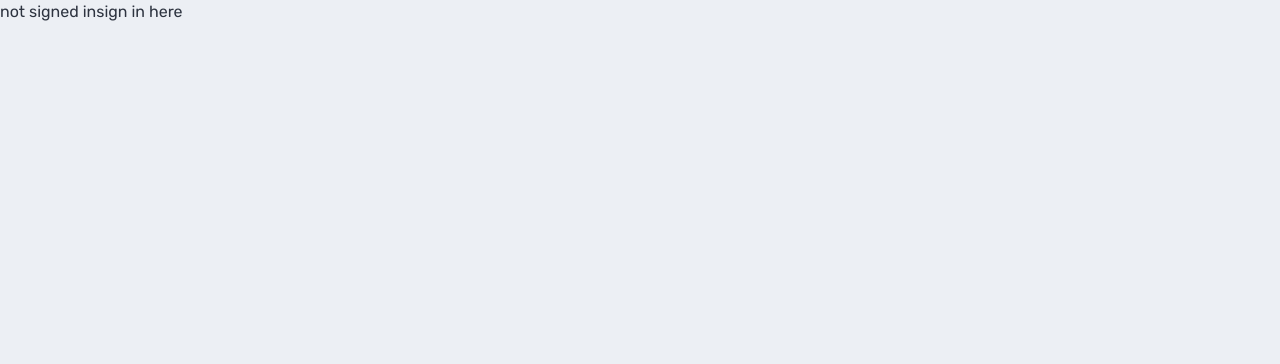
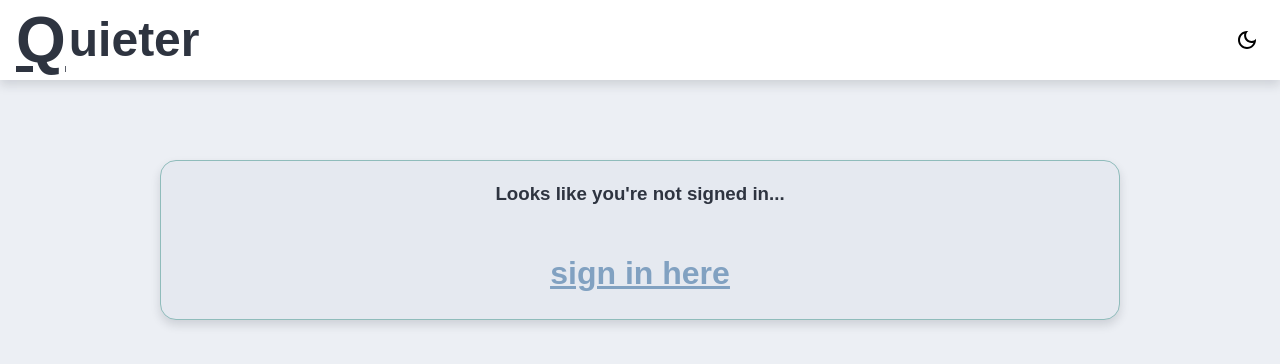
Before and after one commit to 01zulfi/quieter, a React (Create React App) app: page / in a window 1280 px wide. Shown: the top 364 px of the page. Built offline with nearby package versions, Linux system fonts and the light colour scheme.

Commit message:
Style SignInPrompt.tsx

```diff
--- a/src/components/AuthComponents/SignInPrompt.tsx
+++ b/src/components/AuthComponents/SignInPrompt.tsx
@@ -1,12 +1,43 @@
 import React, { FC } from 'react';
 import { Link } from 'react-router-dom';
+import styled from 'styled-components';
+import StyledLink from '../StyledLink';
+import StrippedNavbar from '../Navbar/StrippedNavbar';
+
+const SignInPromptWrapper = styled.section`
+  display: flex;
+  flex-direction: column;
+  gap: 5em;
+  min-height: inherit;
+  background: ${(props: any) => props.theme.base.one};
+`;
+
+const MessageWrapper = styled.section`
+  background: ${(props: any) => props.theme.base.two};
+  color: ${(props: any) => props.theme.text.one};
+  align-self: center;
+  width: 75%;
+  height: 10em;
+  justify-content: space-around;
+  border: 1px solid ${(props: any) => props.theme.frost.one};
+  border-radius: 1em;
+  display: flex;
+  flex-direction: column;
+  align-items: center;
+  box-shadow: rgb(36 41 51 / 15%) 0px 5px 10px 0px;
+`;
 
 const SignInPrompt: FC = function SignInPrompt() {
   return (
-    <div>
-      not signed in
-      <Link to="sign-in">sign in here</Link>
-    </div>
+    <SignInPromptWrapper>
+      <StrippedNavbar />
+      <MessageWrapper>
+        <h3>Looks like you&apos;re not signed in...</h3>
+        <StyledLink size="2em" bold="800">
+          <Link to="sign-in">sign in here</Link>
+        </StyledLink>
+      </MessageWrapper>
+    </SignInPromptWrapper>
   );
 };
 
```
